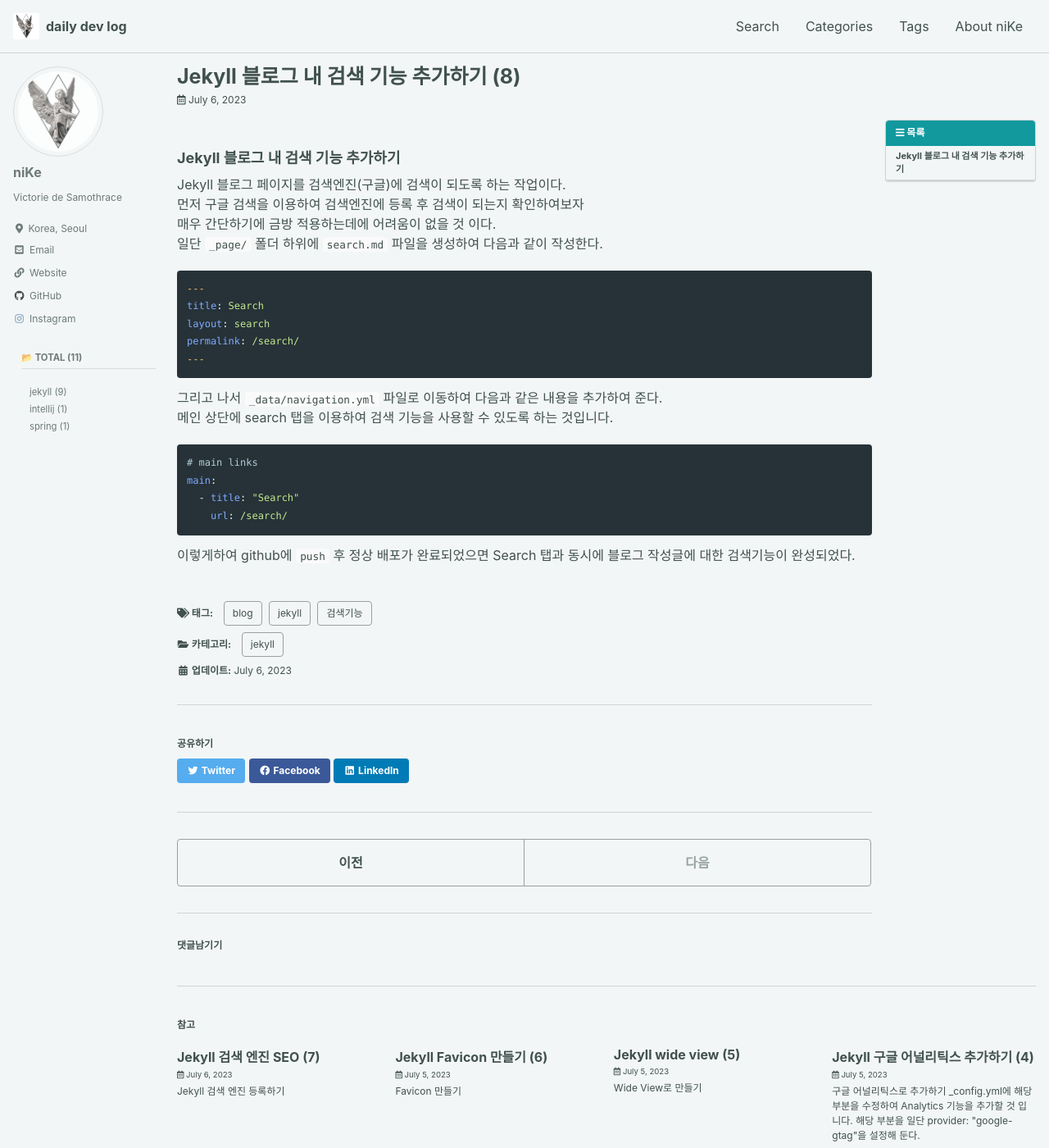
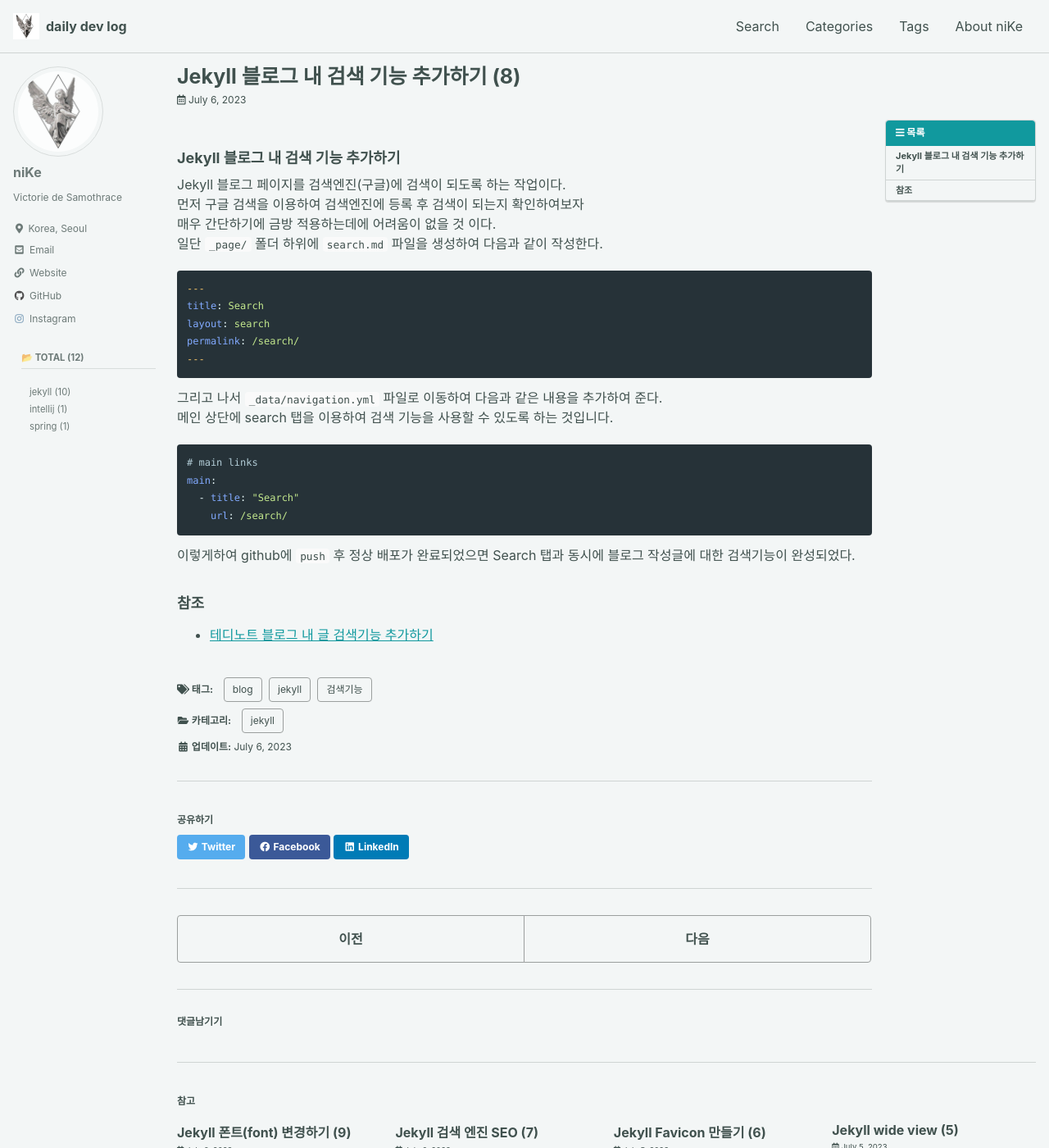
Before and after one commit to KwakTaeMin/KwakTaeMin.github.io, a Jekyll site: the page built from _posts/2023-07-06-Jekyll 블로그 내 검색 기능 추가하기(8).md, in a window 1280 px wide and 1400 px high. Shown: the whole window at 82% size. Built offline with Jekyll 4.4.1, drawn with Linux system fonts in a browser that asks for light colours; cached includes are drawn as plain includes; some web fonts are replaced; comment, search, counter and statistics services are not loaded; some of the changed text lies outside the part shown.

````diff
--- a/_config.yml
+++ b/_config.yml
@@ -223,7 +223,7 @@ timezone: # https://en.wikipedia.org/wiki/List_of_tz_database_time_zones
 # Plugins (previously gems:)
 plugins:
   - jekyll-paginate
-  - jekyll-sitemap
+  - jekyll-sitemap11
   - jekyll-gist
   - jekyll-feed
   - jekyll-include-cache
--- a/_posts/2023-07-06-Jekyll 블로그 내 검색 기능 추가하기(8).md
+++ b/_posts/2023-07-06-Jekyll 블로그 내 검색 기능 추가하기(8).md
@@ -40,3 +40,6 @@ main:
 ```
 
 이렇게하여 github에 `push` 후 정상 배포가 완료되었으면 Search 탭과 동시에 블로그 작성글에 대한 검색기능이 완성되었다.
+
+### 참조
+- [테디노트 블로그 내 글 검색기능 추가하기](https://www.youtube.com/watch?v=AONVKTeeaWY&ab_channel=%ED%85%8C%EB%94%94%EB%85%B8%ED%8A%B8TeddyNote)
--- a/_sass/minimal-mistakes.scss
+++ b/_sass/minimal-mistakes.scss
@@ -38,3 +38,11 @@
 @import "minimal-mistakes/archive";
 @import "minimal-mistakes/sidebar";
 @import "minimal-mistakes/print";
+
+/* Noonnoo Font */
+@font-face {
+  font-family: 'SUITE-Regular';
+  src: url('https://cdn.jsdelivr.net/gh/projectnoonnu/noonfonts_2304-2@1.0/SUITE-Regular.woff2') format('woff2');
+  font-weight: 400;
+  font-style: normal;
+}
--- a/_sass/minimal-mistakes/_variables.scss
+++ b/_sass/minimal-mistakes/_variables.scss
@@ -14,7 +14,7 @@ $indent-var: 1.3em !default;
 
 /* system typefaces */
 $serif: Georgia, Times, serif !default;
-$sans-serif: -apple-system, BlinkMacSystemFont, "Roboto", "Segoe UI",
+$sans-serif: -apple-system, BlinkMacSystemFont, "SUITE-Regular", "Roboto", "Segoe UI",
   "Helvetica Neue", "Lucida Grande", Arial, sans-serif !default;
 $monospace: Monaco, Consolas, "Lucida Console", monospace !default;
 
````
Also changed, not shown: _posts/2023-07-06-Jekyll 폰트(font) 변경하기(9).md (added, +24 -0 lines).
